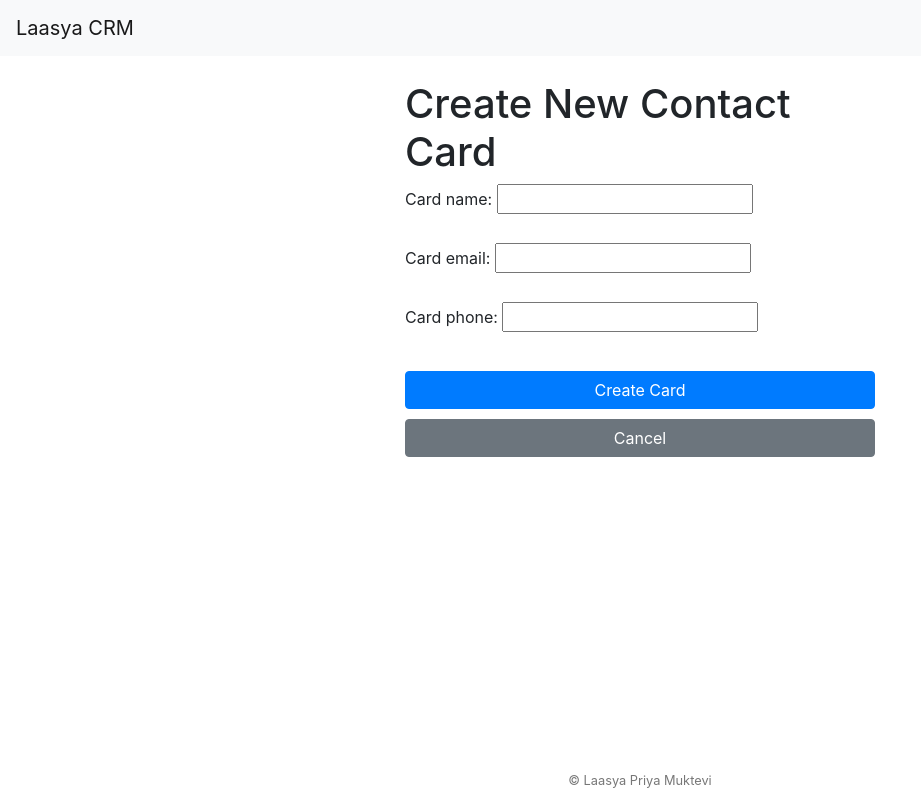
After one commit to Laasya-Muktevi/Laasya_Muktevi, a Django app: page /create/ in a window 1280 px wide. The commit adds this page. Shown: the whole page, without its empty margins (0-921 px from the left). Run offline with Django 5.2, Linux system fonts and the light colour scheme.

Commit message:
second_commit

```diff
--- a/Laasya_Muktevi/urls.py
+++ b/Laasya_Muktevi/urls.py
@@ -20,4 +20,5 @@ from wildcard import views
 
 urlpatterns = [
     path('', views.wildcard_home, name='wildcard_home'),
+    path('create/', views.create_contact_card, name='create_contact_card'),
 ]
--- /dev/null
+++ b/wildcard/templates/wildcard/create_contact_card.html
@@ -0,0 +1,85 @@
+<!DOCTYPE html>
+<html>
+<head>
+    <link rel="stylesheet" href="https://cdn.jsdelivr.net/npm/bootstrap@4.0.0/dist/css/bootstrap.min.css" integrity="sha384-Gn5384xqQ1aoWXA+058RXPxPg6fy4IWvTNh0E263XmFcJlSAwiGgFAW/dAiS6JXm" crossorigin="anonymous">
+
+    <title>Create Contact Card</title>
+
+    <style>
+        .container {
+            max-width: 500px;
+        }
+        .form-group {
+            margin-bottom: 1.5rem;
+        }
+        .form-control {
+            box-shadow: none;
+        }
+        .btn-primary, .btn-secondary {
+            width: 100%;
+            margin-top: 10px;
+        }
+        footer {
+            text-align: center;
+            margin-top: 20px;
+            padding: 10px 0;
+            font-size: 0.8em;
+            color: #777;
+        }
+        body {
+            display: flex;
+            flex-direction: column;
+            min-height: 100vh;
+        }
+        .container {
+            flex: 1;
+        }
+    </style>
+</head>
+<body>
+
+    <nav class="navbar navbar-expand-lg navbar-light bg-light">
+        <a class="navbar-brand" href="#">Laasya CRM</a>
+        <button class="navbar-toggler" type="button" data-toggle="collapse" data-target="#navbarSupportedContent" aria-controls="navbarSupportedContent" aria-expanded="false" aria-label="Toggle navigation">
+            <span class="navbar-toggler-icon"></span>
+        </button>
+
+        <div class="collapse navbar-collapse" id="navbarSupportedContent">
+            <ul class="navbar-nav mr-auto">
+            </ul>
+        </div>
+    </nav>
+
+    <div class="container mt-4">
+        <h1>Create New Contact Card</h1>
+        <form method="post">
+            {% csrf_token %}
+            <div class<div class="form-group">
+                {{ form.card_name.label_tag }} {{ form.card_name }}
+                {% if form.card_name.errors %}
+                    <div class="alert alert-danger">
+                        {{ form.card_name.errors.as_text }}
+                    </div>
+                {% endif %}
+            </div>
+            <div class="form-group">
+                {{ form.card_email.label_tag }} {{ form.card_email }}
+                {% if form.card_email.errors %}
+                    <div class="alert alert-danger">
+                        {{ form.card_email.errors.as_text }}
+                    </div>
+                {% endif %}
+            </div>
+            <div class="form-group">
+                {{ form.card_phone.label_tag }} {{ form.card_phone }}
+            </div>
+            <button type="submit" class="btn btn-primary">Create Card</button>
+            <a href="{% url 'wildcard_home' %}" class="btn btn-secondary">Cancel</a>
+        </form>
+    </div>
+    <footer>
+        &copy; Laasya Priya Muktevi
+    </footer>
+
+</body>
+</html>
--- a/wildcard/views.py
+++ b/wildcard/views.py
@@ -1,6 +1,31 @@
-from django.shortcuts import render
+from django.shortcuts import render, redirect
 from .models import ContactCard
+from django.forms import ModelForm
+from django.core.exceptions import ValidationError
 
 def wildcard_home(request):
     cards = ContactCard.objects.all()
     return render(request, 'wildcard/home.html', {'cards': cards})
+
+class ContactCardForm(ModelForm):
+    class Meta:
+        model = ContactCard
+        fields = ['card_name', 'card_email', 'card_phone']
+
+
+def create_contact_card(request):
+    if request.method == 'POST':
+        form = ContactCardForm(request.POST)
+        try:
+            if form.is_valid():
+                form.save()
+                return redirect('wildcard_home')
+        except ValidationError as e:
+            if 'card_name' in e.message_dict:
+                form.add_error('card_name', 'Name already exists.')
+            if 'card_email' in e.message_dict:
+                form.add_error('card_email', 'Email already exists.')
+    else:
+        form = ContactCardForm()
+
+    return render(request, 'wildcard/create_contact_card.html', {'form': form})
```
Also changed, not shown: wildcard/templates/wildcard/home.html (+62 -6 lines), db.sqlite3.
